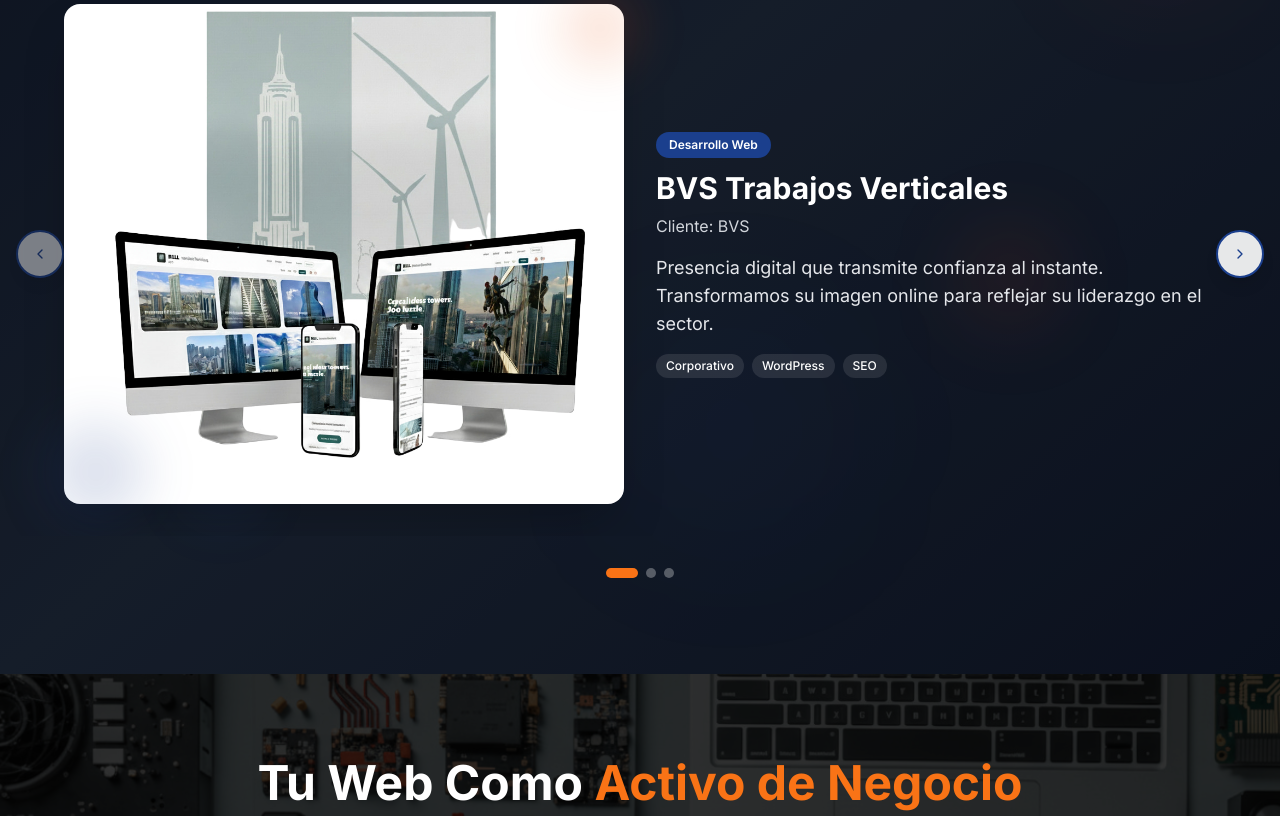
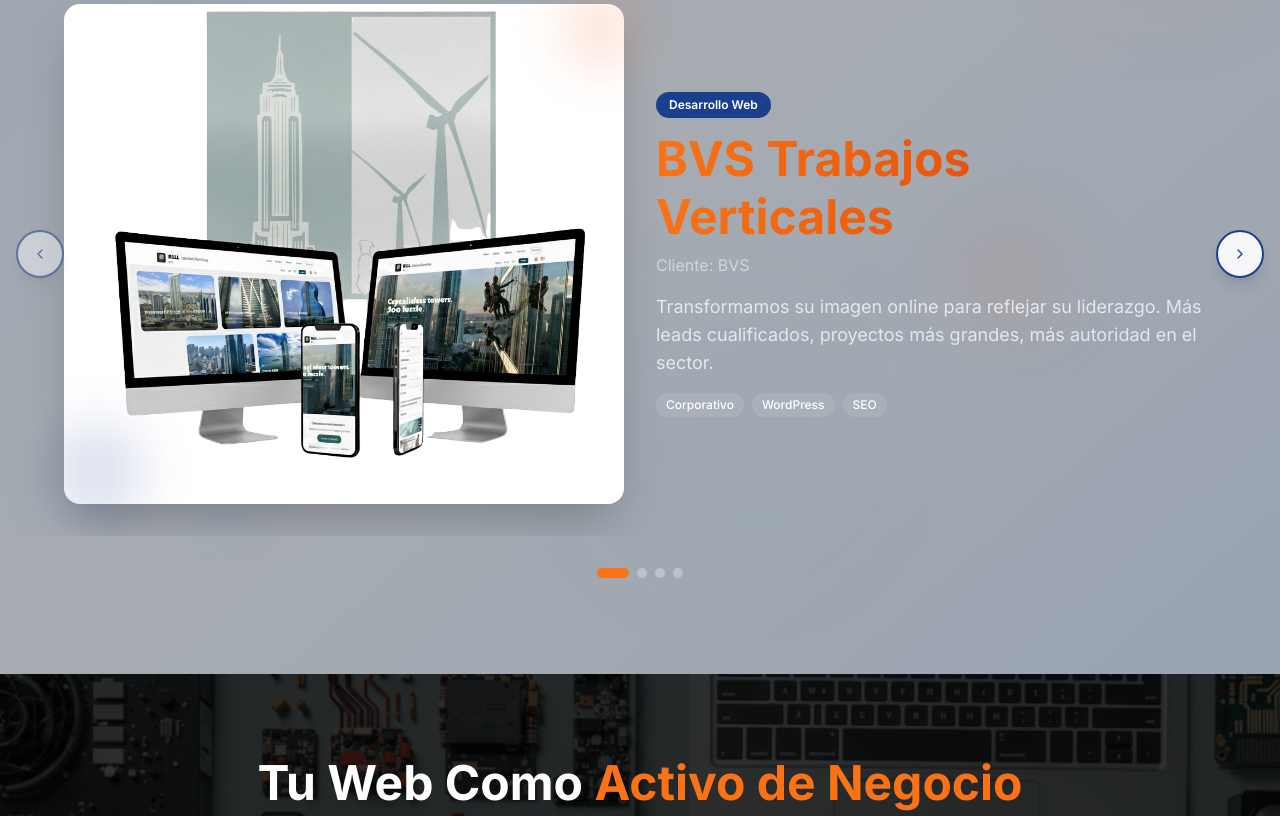
Before and after one commit to miguellouwagie-creator/pixel-lens-craft, a React (Vite) app: page / in a window 1280 px wide. Shown: the part 2040-2856 px from the top of the page. Built offline with nearby package versions, Linux system fonts and the light colour scheme.

Commit message:
feat: Golden Coast proyecto añadido, fondo azul claro, títulos redimensionados y descripciones traducidas

```diff
--- a/src/components/HorizontalShowcase.tsx
+++ b/src/components/HorizontalShowcase.tsx
@@ -122,7 +122,7 @@
     <section
       id="horizontal-showcase" // ⬅️ ID AÑADIDO PARA NAVEGACIÓN
       ref={sectionRef}
-      className="horizontal-showcase relative bg-gradient-to-br from-slate-900 via-slate-800 to-slate-900 py-16 md:py-24 overflow-hidden"
+      className="horizontal-showcase relative bg-gradient-to-br from-blue-100 via-blue-50 to-blue-100 py-16 md:py-24 overflow-hidden"
     >
       {/* Overlay oscuro para contraste */}
       <div className="absolute inset-0 bg-black/30 z-0" />
--- a/src/components/ProjectCard.tsx
+++ b/src/components/ProjectCard.tsx
@@ -2,7 +2,6 @@
 import { Project } from "@/data/showcaseData";
 import { Badge } from "@/components/ui/badge";
 import { useTranslation } from "react-i18next";
-
 
 interface ProjectCardProps {
   project: Project;
@@ -16,8 +15,6 @@
   const [isMobile, setIsMobile] = useState(false);
   const { t } = useTranslation();
 
-
-  // Detectar si es móvil
   useEffect(() => {
     const checkMobile = () => {
       setIsMobile(window.innerWidth < 768);
@@ -27,7 +24,6 @@
     return () => window.removeEventListener("resize", checkMobile);
   }, []);
 
-  // Mouse tracking para desktop
   useEffect(() => {
     if (isMobile || !isActive) return;
 
@@ -67,7 +63,6 @@
     };
   }, [isActive, isMobile]);
 
-  // Gyroscope parallax para móviles
   useEffect(() => {
     if (!isMobile || !isActive) return;
 
@@ -85,7 +80,6 @@
       window.removeEventListener("deviceorientation", handleOrientation);
   }, [isActive, isMobile]);
 
-  // Transforms para cada capa
   const layer1Transform = {
     transform: `translate(${mousePosition.x * 8}px, ${mousePosition.y * 8}px)`,
     transition: "transform 0.2s ease-out",
@@ -112,7 +106,6 @@
     willChange: "transform",
   };
 
-  // Detectar si es TropiDenia para aplicar object-fit diferente
   const isTropiDenia = project.title === "TropiDenia";
 
   return (
@@ -123,9 +116,7 @@
     >
       <div className="max-w-6xl mx-auto relative" style={cardTilt}>
         <div className="grid md:grid-cols-2 gap-8 items-center relative">
-          {/* Imagen del Proyecto con capas parallax */}
           <div className="relative h-[350px] md:h-[500px] overflow-visible">
-            {/* Capa 1: Fondo abstracto */}
             <div
               className="absolute inset-0 -z-10 rounded-2xl opacity-30"
               style={{
@@ -137,7 +128,6 @@
               }}
             />
 
-            {/* Capa 2: Imagen principal */}
             <div
               className="absolute inset-0 rounded-2xl shadow-2xl overflow-hidden group"
               style={layer2Transform}
@@ -156,7 +146,6 @@
               <div className="absolute inset-0 bg-gradient-to-t from-black/60 to-transparent opacity-0 group-hover:opacity-100 transition-opacity duration-500" />
             </div>
 
-            {/* Capa 3: Elementos decorativos flotantes */}
             <div
               className="absolute -top-4 -right-4 w-20 h-20 rounded-full bg-cta/15 blur-xl"
               style={layer3Transform}
@@ -170,17 +159,17 @@
             />
           </div>
 
-          {/* Información del Proyecto - ACTUALIZADO para fondo oscuro */}
           <div className="space-y-4 relative z-10">
             <div>
               <Badge
                 variant={project.category === "web" ? "default" : "secondary"}
                 className="mb-3 text-xs px-3 py-1"
               >
-                {project.category === "web" ? t("portfolio.webCategory") : t("portfolio.photoCategory")}
-
+                {project.category === "web"
+                  ? t("portfolio.webCategory")
+                  : t("portfolio.photoCategory")}
               </Badge>
-              <h3 className="text-2xl md:text-3xl font-bold text-white mb-2">
+              <h3 className="text-4xl md:text-5xl font-bold bg-gradient-to-r from-orange-500 via-orange-600 to-red-600 bg-clip-text text-transparent mb-2">
                 {project.title}
               </h3>
               {project.clientName && (
@@ -191,7 +180,7 @@
             </div>
 
             <p className="text-base md:text-lg text-gray-200 leading-relaxed">
-              {project.description}
+              {t(project.descriptionKey)}
             </p>
 
             <div className="flex flex-wrap gap-2">
--- a/src/data/showcaseData.ts
+++ b/src/data/showcaseData.ts
@@ -1,13 +1,14 @@
-// src/data/showcaseData.ts
 import gymdenia from "@/assets/showcase/gymdenia.jpg";
 import bvs from "@/assets/showcase/bvs.jpg";
 import tropidenia from "@/assets/showcase/tropidenia.jpg";
+import goldencoast from "@/assets/showcase/goldencoast.jpg";
 
 export interface Project {
   id: number;
   title: string;
   category: "web" | "photography";
-  description: string;
+  description?: string;
+  descriptionKey: string;
   imageUrl: string;
   tags: string[];
   clientName?: string;
@@ -19,32 +20,40 @@
     id: 2,
     title: "BVS Trabajos Verticales",
     category: "web",
-    description:
-      "Presencia digital que transmite confianza al instante. Transformamos su imagen online para reflejar su liderazgo en el sector.",
+    descriptionKey: "portfolioShowcase.bvs.description",
     imageUrl: bvs,
     tags: ["Corporativo", "WordPress", "SEO"],
     clientName: "BVS",
   },
 
-  // 🥈 SEGUNDO: GymDenia
+  // 🥈 SEGUNDO: Golden Coast Charter (NUEVO)
+  {
+    id: 4,
+    title: "Golden Coast Charter",
+    category: "web",
+    descriptionKey: "portfolioShowcase.goldencoast.description",
+    imageUrl: goldencoast,
+    tags: ["Turismo", "Reservas", "Lujo"],
+    clientName: "Golden Coast",
+  },
+
+  // 🥉 TERCERO: GymDenia
   {
     id: 1,
     title: "GymDenia",
     category: "web",
-    description:
-      "Web que multiplica consultas y captación de socios. Formularios optimizados que convierten visitantes en clientes potenciales cada día.",
+    descriptionKey: "portfolioShowcase.gymdenia.description",
     imageUrl: gymdenia,
     tags: ["Diseño Web", "Formularios", "Responsive"],
     clientName: "GymDenia",
   },
 
-  // 🥉 TERCERO: TropiDenia
+  // 🏅 CUARTO: TropiDenia
   {
     id: 3,
     title: "TropiDenia",
     category: "web",
-    description:
-      "Sistema de reservas que generó +40% más ingresos. Eliminamos intermediarios y comisiones para control total del negocio.",
+    descriptionKey: "portfolioShowcase.tropidenia.description",
     imageUrl: tropidenia,
     tags: ["UI/UX", "React", "Reservas"],
     clientName: "TropiDenia",
--- a/src/i18n/locales/en.json
+++ b/src/i18n/locales/en.json
@@ -304,14 +304,6 @@
       "highlightWord": "Websites Built to Convert",
       "subtitle": "Strategic designs with CRO and visual credibility that transform visitors into clients"
     },
-    "tropidenia": {
-      "title": "TropiDenia",
-      "tagline": "Booking system that generated +40% more revenue",
-      "description": "We eliminated intermediaries and commissions. Result: direct bookings, full business control and maximum profitability from day one.",
-      "tag1": "UI/UX",
-      "tag2": "React",
-      "tag3": "Bookings"
-    },
     "bvs": {
       "title": "BVS Vertical Works",
       "tagline": "Digital presence that instantly conveys trust",
@@ -320,6 +312,14 @@
       "tag2": "WordPress",
       "tag3": "SEO"
     },
+    "goldencoast": {
+      "title": "Golden Coast Charter",
+      "tagline": "Premium booking platform for luxury vessels",
+      "description": "High-end system that increases conversions and direct reservations. Strategic design that conveys luxury and trust to VIP clients.",
+      "tag1": "Tourism",
+      "tag2": "Bookings",
+      "tag3": "Luxury"
+    },
     "gymdenia": {
       "title": "GymDenia",
       "tagline": "Website that multiplies inquiries and member acquisition",
@@ -327,6 +327,14 @@
       "tag1": "Web Design",
       "tag2": "Forms",
       "tag3": "Responsive"
+    },
+    "tropidenia": {
+      "title": "TropiDenia",
+      "tagline": "Booking system that generated +40% more revenue",
+      "description": "We eliminated intermediaries and commissions. Result: direct bookings, full business control and maximum profitability from day one.",
+      "tag1": "UI/UX",
+      "tag2": "React",
+      "tag3": "Bookings"
     }
   },
   "portfolioGallery": {
--- a/src/i18n/locales/es.json
+++ b/src/i18n/locales/es.json
@@ -304,14 +304,6 @@
       "highlightWord": "Webs Construidas para Convertir",
       "subtitle": "Diseños estratégicos con CRO y credibilidad visual que transforman visitantes en clientes"
     },
-    "tropidenia": {
-      "title": "TropiDenia",
-      "tagline": "Sistema de reservas que generó +40% más ingresos",
-      "description": "Eliminamos intermediarios y comisiones. Resultado: reservas directas, control total del negocio y máxima rentabilidad desde el día uno.",
-      "tag1": "UI/UX",
-      "tag2": "React",
-      "tag3": "Reservas"
-    },
     "bvs": {
       "title": "BVS Trabajos Verticales",
       "tagline": "Presencia digital que transmite confianza al instante",
@@ -320,6 +312,14 @@
       "tag2": "WordPress",
       "tag3": "SEO"
     },
+    "goldencoast": {
+      "title": "Golden Coast Charter",
+      "tagline": "Plataforma de reservas de embarcaciones de lujo",
+      "description": "Sistema premium que aumenta conversiones y reservas directas. Diseño estratégico que transmite lujo y confianza a clientes VIP.",
+      "tag1": "Turismo",
+      "tag2": "Reservas",
+      "tag3": "Lujo"
+    },
     "gymdenia": {
       "title": "GymDenia",
       "tagline": "Web que multiplica consultas y captación de socios",
@@ -327,6 +327,14 @@
       "tag1": "Diseño Web",
       "tag2": "Formularios",
       "tag3": "Responsive"
+    },
+    "tropidenia": {
+      "title": "TropiDenia",
+      "tagline": "Sistema de reservas que generó +40% más ingresos",
+      "description": "Eliminamos intermediarios y comisiones. Resultado: reservas directas, control total del negocio y máxima rentabilidad desde el día uno.",
+      "tag1": "UI/UX",
+      "tag2": "React",
+      "tag3": "Reservas"
     }
   },
   "portfolioGallery": {
```
